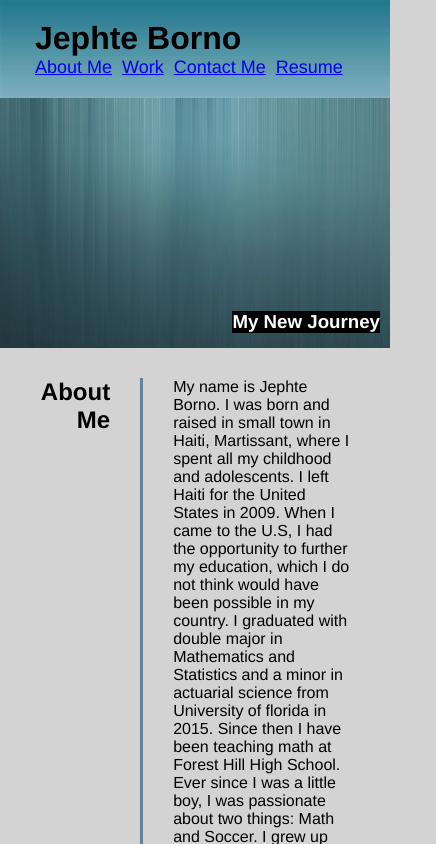
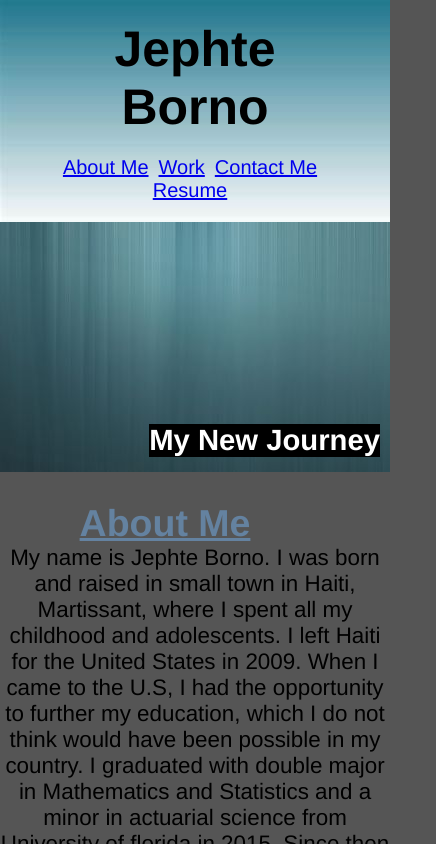
Before and after one commit to jephtebb/Portfolio, a plain HTML site: page index.html in a window 390 px wide. Shown: the top 844 px of the page, 436 px wide, since content can reach past the window. Drawn offline with Linux system fonts and the light colour scheme.

Commit message:
Added media queries

```diff
--- a/index.html
+++ b/index.html
@@ -74,7 +74,7 @@
                 <p>React/Javascript/CSS</p>
             </div>
             <div class="grid-item item5">
-                <a href = "#portfolio">My Portfolio</a>
+                <a href = " https://jephtebb.github.io/Portfolio/.">My Portfolio</a>
                 <p>HTML/CSS</p>
             </div>
           </div>
@@ -90,7 +90,7 @@
                     <a href="mailto:jephteborno@yahoo.com">jephteborno@yahoo.com</a>
                 </li>
                 <li>
-                    <a href= "#github">Github</a>
+                    <a href= "https://github.com/jephtebb">Github</a>
                 </li>
                 <li>
                     <a href= "#twitter">Twitter</a>
--- a/style.css
+++ b/style.css
@@ -114,3 +114,82 @@
   .grid-item a{
       text-decoration: none;
   }
+
+  @media screen and (max-width: 980px){
+    .header-class {
+        justify-content: center;
+    }
+    p {
+        font-size: 1.4rem;
+        text-align: center;
+    }
+    .header-class h1 {
+        width: 100%;
+        text-align: center;
+    }
+    .header-class .flex-list {
+      margin-top: 20px;
+      width: 100%;
+      justify-content: center;
+    }
+    .header-class .flex-list a{
+        font-size: 20px;
+
+    }
+    .section-description .grid-item {
+        width: 100%;
+    }
+
+
+
+}
+@media screen and (max-width: 768px){
+
+  body{
+      background-color: #222;
+
+
+  }
+  .header-class h3{
+      text-align: center;
+  }
+  .section-description .contact-info a {
+      width: 100%;
+      display: block;
+      font-size: 30px;
+  }
+  .flex-sections {
+      display: block;
+      width: 100%;
+  }
+  .header-2 {
+      border-right: none;
+      text-align: center;
+      text-decoration: underline;
+      color: rgb(100, 130, 160);
+  }
+  .header-class,
+  .hero-image {
+      width: 100%;
+  }
+  .hero-image h3 {
+      justify-content: center;
+      align-items: center;
+
+  }
+
+}
+@media screen and (max-width: 575px){
+    body {
+        font-size: 25px;
+        background-color: #555;
+    }
+    .flex-contact {
+        flex: 100%;
+    }
+    .contact-info a {
+        flex: 100%;
+        display: block;
+    }
+
+}
```
